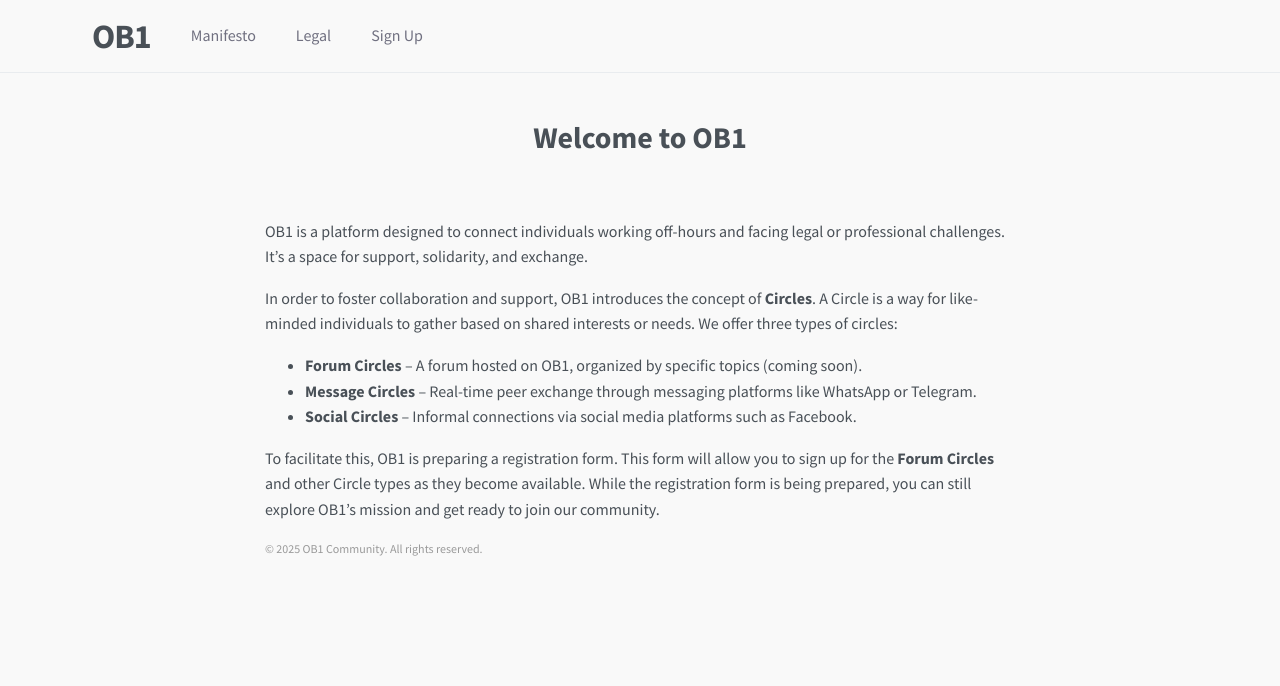
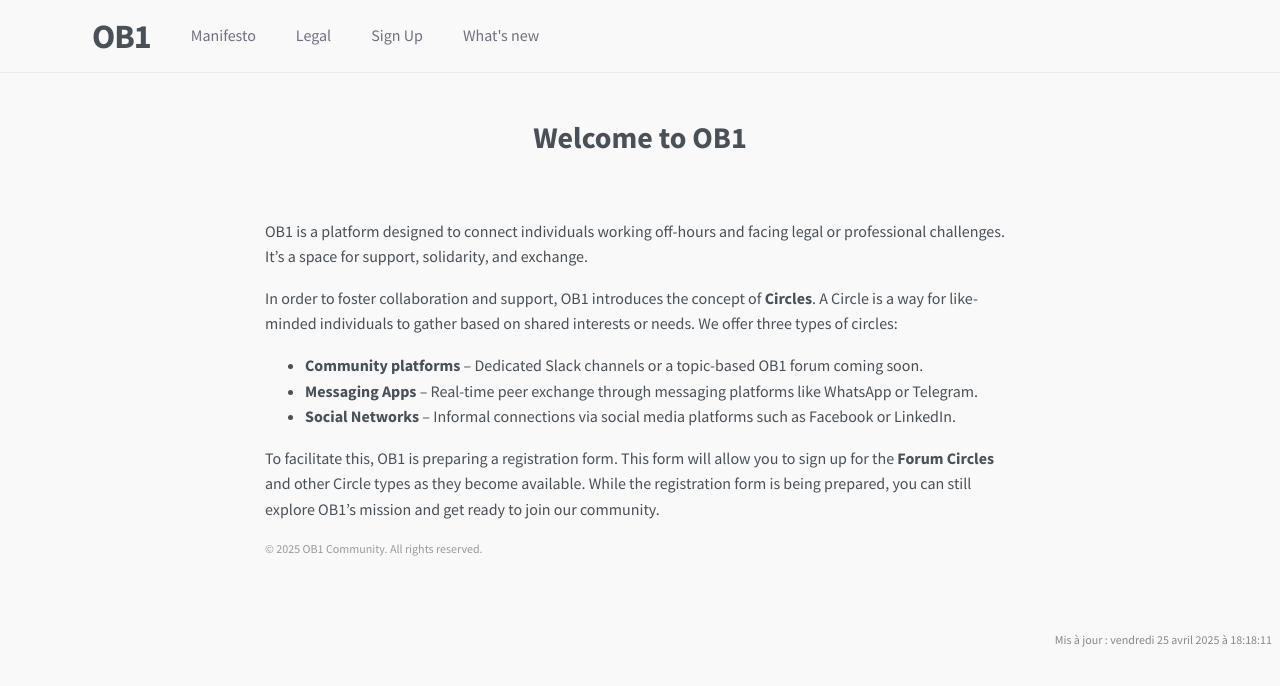
Before and after one commit to domainController/0B1-vanilla, a website built with Vite: page index.html in a window 1280 px wide. Shown: the top 686 px of the page. Built offline with nearby package versions, Linux system fonts and the light colour scheme.

Commit message:
add what's new navlinks and redifined the circles concepts

```diff
--- a/index.html
+++ b/index.html
@@ -1,6 +1,4 @@
-<!DOCTYPE html>
-<html lang="en">
-<head>
+<!DOCTYPE html><html lang="en"><head>
     <meta charset="UTF-8">
     <meta name="viewport" content="width=device-width, initial-scale=1.0">
     <meta http-equiv="X-UA-Compatible" content="ie=edge">
@@ -15,6 +13,7 @@
         <a href="/about.html" class="navbar-item">Manifesto</a>
         <a href="/legal.html" class="navbar-item">Legal</a>
         <a href="/form.html" class="navbar-item">Sign Up</a>
+        <a href="/public/updates_template.html" class="navbar-item">What's new</a>
     </div>
 </header>
 
@@ -24,19 +23,21 @@
         <br>
         <p>OB1 is a platform designed to connect individuals working off-hours and facing legal or professional challenges. It’s a space for support, solidarity, and exchange.</p>
 
-        <p>In order to foster collaboration and support, OB1 introduces the concept of <strong>Circles</strong>. A Circle is a way for like-minded individuals to gather based on shared interests or needs. We offer three types of circles:</p>
+        <p>In order to foster collaboration and support, OB1 introduces the concept of <strong>Circles</strong>. A Circle is a way for like-minded individuals to gather based on shared interests or needs.
+            We offer three types of circles:</p>
 
         <ul>
-            <li><strong>Forum Circles</strong> – A forum hosted on OB1, organized by specific topics (coming soon).</li>
-            <li><strong>Message Circles</strong> – Real-time peer exchange through messaging platforms like WhatsApp or Telegram.</li>
-            <li><strong>Social Circles</strong> – Informal connections via social media platforms such as Facebook.</li>
+            <li><strong>Community platforms</strong> – Dedicated Slack channels or a topic-based OB1 forum coming soon.</li>
+            <li><strong>Messaging Apps</strong> – Real-time peer exchange through messaging platforms like WhatsApp or Telegram.</li>
+            <li><strong>Social Networks</strong> – Informal connections via social media platforms such as Facebook or LinkedIn.</li>
         </ul>
         <p>To facilitate this, OB1 is preparing a registration form. This form will allow you to sign up for the <strong>Forum Circles</strong> and other Circle types as they become available. While the registration form is being prepared, you can still explore OB1’s mission and get ready to join our community.</p>
         <footer>
-            <p style="margin-top: 1rem; font-size: 12px; color: #999;">&copy; 2025 OB1 Community. All rights reserved.</p>
+            <p style="margin-top: 1rem; font-size: 12px; color: #999;">© 2025 OB1 Community. All rights reserved.</p>
         </footer>
     </div>
 </main>
 
-</body>
-</html>
+
+
+<p class="page-timestamp">Mis à jour : vendredi 25 avril 2025 à 18:18:11</p></body></html>
```
